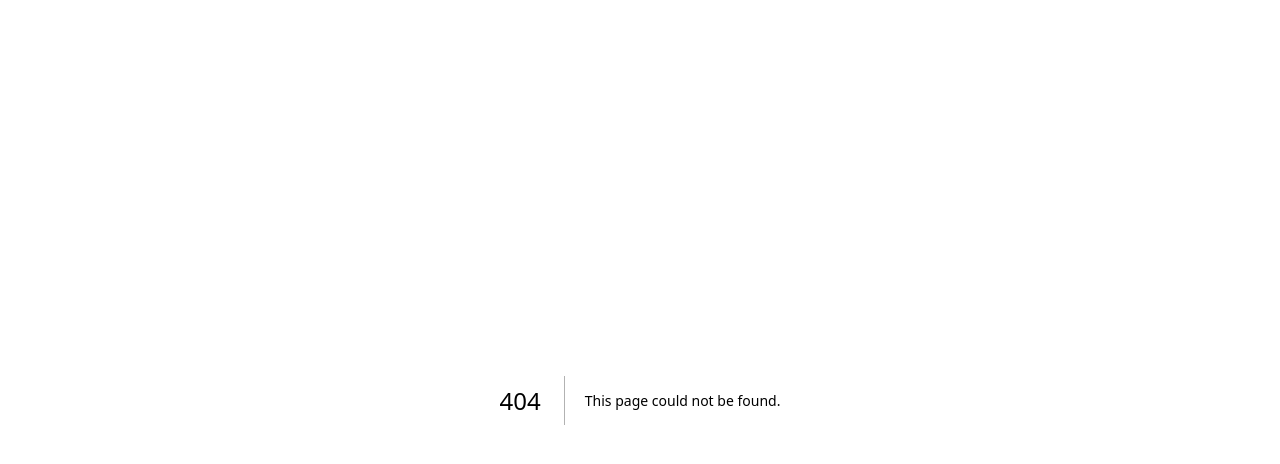
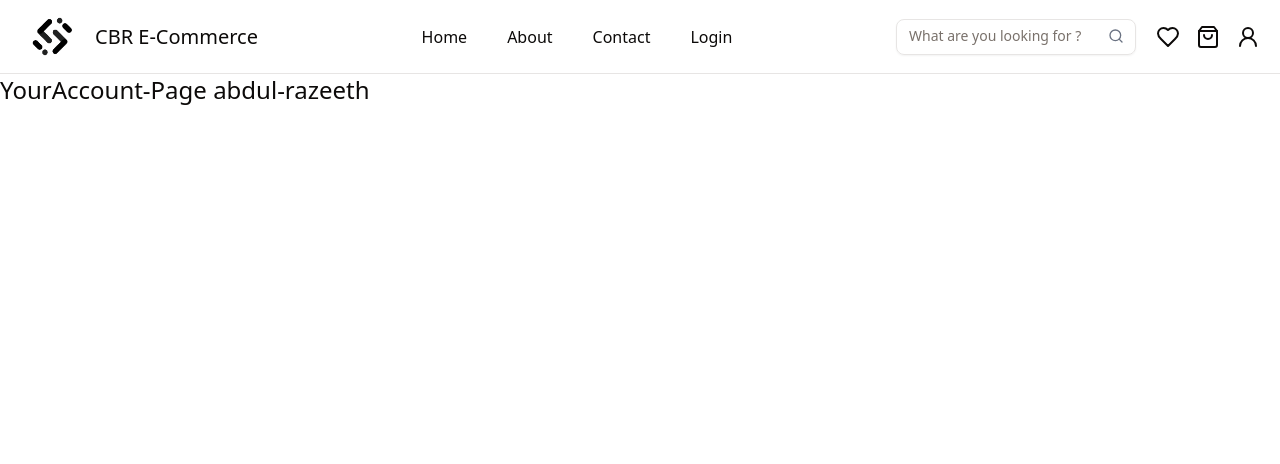
Before and after one commit to razeeth11/E-Commerce-NEXT-JS-, a Next.js app: page /user/abdul-razeeth in a window 1280 px wide. Before the commit this address had no page. Shown: the top 464 px of the page. Built offline with nearby package versions, Linux system fonts and the light colour scheme.

Commit message:
Login-Signup-Completed

```diff
--- a/src/app/auth/login/page.tsx
+++ b/src/app/auth/login/page.tsx
@@ -51,7 +51,7 @@ export default function Login() {
     setShow((prev) => !prev);
   };
   return (
-    <div className="flex items-center justify-center gap-20 h-screen mx-5 lg:mx-15">
+    <div className="flex items-center justify-center gap-20 h-[90vh] mx-5 lg:mx-15">
       <div className="pointer-events-none hidden lg:block">
         <Image
           src="/auth.png"
--- a/src/app/auth/signup/page.tsx
+++ b/src/app/auth/signup/page.tsx
@@ -53,7 +53,7 @@ export default function Signup() {
     setShow((prev) => !prev);
   };
   return (
-    <div className="flex items-center justify-center gap-20 h-screen mx-5 lg:mx-15">
+    <div className="flex items-center justify-center gap-20 h-[90vh] mx-5 lg:mx-15">
       <div className="pointer-events-none hidden lg:block">
         <Image
           src="/auth.png"
--- a/src/app/layout.tsx
+++ b/src/app/layout.tsx
@@ -1,6 +1,7 @@
 import type { Metadata } from "next";
 import { Geist, Geist_Mono } from "next/font/google";
 import "./globals.css";
+import NavBar from "./navbar";
 
 const geistSans = Geist({
   variable: "--font-geist-sans",
@@ -27,6 +28,7 @@ export default function RootLayout({
       <body
         className={`${geistSans.variable} ${geistMono.variable} antialiased`}
       >
+        <NavBar />
         {children}
       </body>
     </html>
--- a/src/app/navbar.tsx
+++ b/src/app/navbar.tsx
@@ -47,12 +47,12 @@ export default function NavBar() {
       url: "/",
     },
     {
+      name: "About",
+      url: "/marketing/about",
+    },
+    {
       name: "Contact",
       url: "/marketing/contact",
-    },
-    {
-      name: "About",
-      url: "/marketing/about",
     },
     {
       name: "Login",
@@ -66,6 +66,7 @@ export default function NavBar() {
 
   return (
     <div className="flex items-center justify-between px-5 border-b p-1 bg-white">
+      <Link href="/">
         <div className="flex items-center gap-2.5">
           <Image
             src={"/Logo.png"}
@@ -76,6 +77,7 @@ export default function NavBar() {
           />
           <p className="text-xl font-medium">CBR E-Commerce</p>
         </div>
+      </Link>
       <div className="flex items-center gap-10 font-medium hover:underline">
         {navLinks.map((link, index) => (
           <Link href={link.url} key={index}>
@@ -100,7 +102,7 @@ export default function NavBar() {
           <Link href={"/shop/cart"}>
             <ShoppingBag />
           </Link>
-          <Link href={"/user/account"}>
+          <Link href={"/user/abdul-razeeth"}>
             <UserRound />
           </Link>
         </div>
--- a/src/app/page.tsx
+++ b/src/app/page.tsx
@@ -2,9 +2,5 @@ import Link from "next/link";
 import NavBar from "./navbar";
 
 export default function Home() {
-  return (
-    <div>
-      <NavBar />
-    </div>
-  );
+  return <div>{/* <NavBar /> */}</div>;
 }
--- /dev/null
+++ b/src/app/user/[id]/page.tsx
@@ -0,0 +1,15 @@
+type PageProps = {
+  params: {
+    id: string;
+  };
+};
+
+const YourAccount: React.FC<PageProps> = ({ params }) => {
+  return (
+    <div>
+      <h1 className="text-2xl">YourAccount-Page {params.id}</h1>
+    </div>
+  );
+};
+
+export default YourAccount;
--- a/src/app/user/account/page.tsx
+++ /dev/null
@@ -1,7 +0,0 @@
-export default function YourAccount() {
-  return (
-    <div>
-      <h1 className="text-2xl">YourAccount-Page</h1>
-    </div>
-  );
-}
```
Lines whose indentation alone changed are shown as unchanged.
